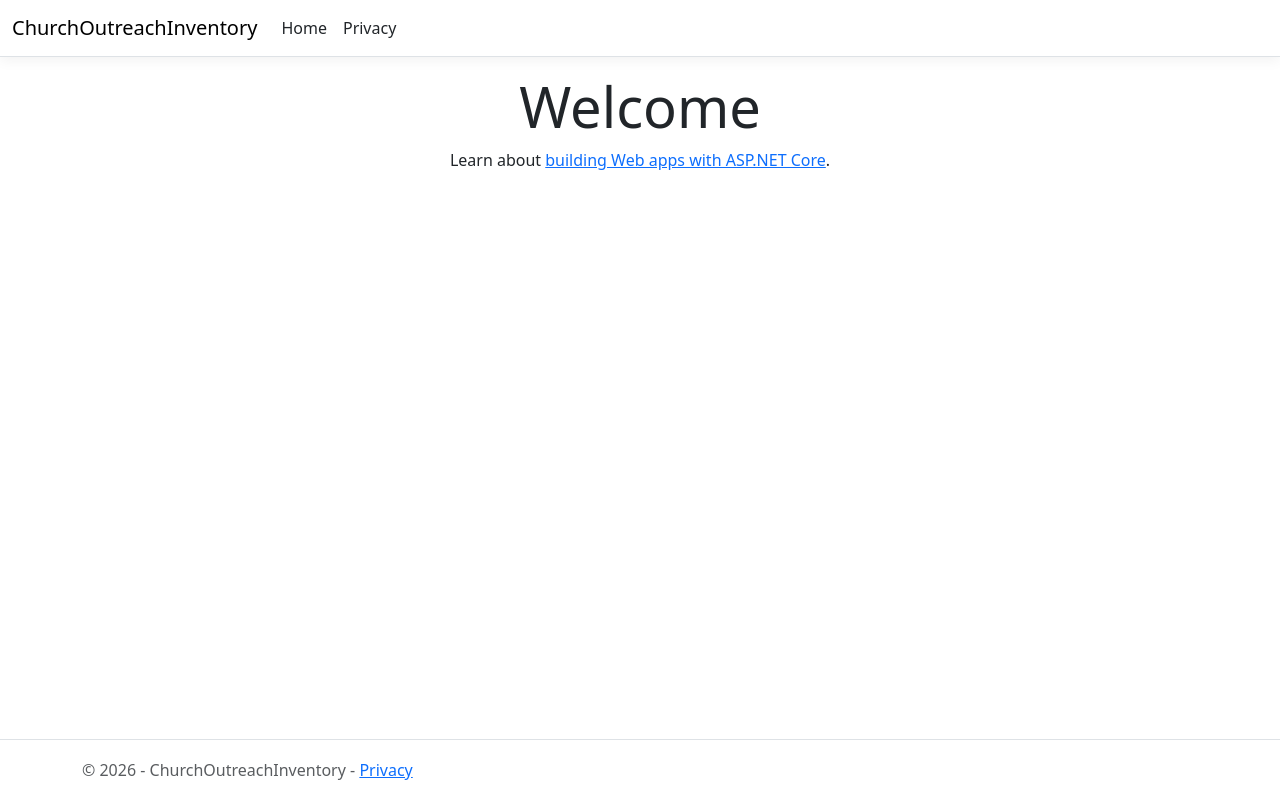
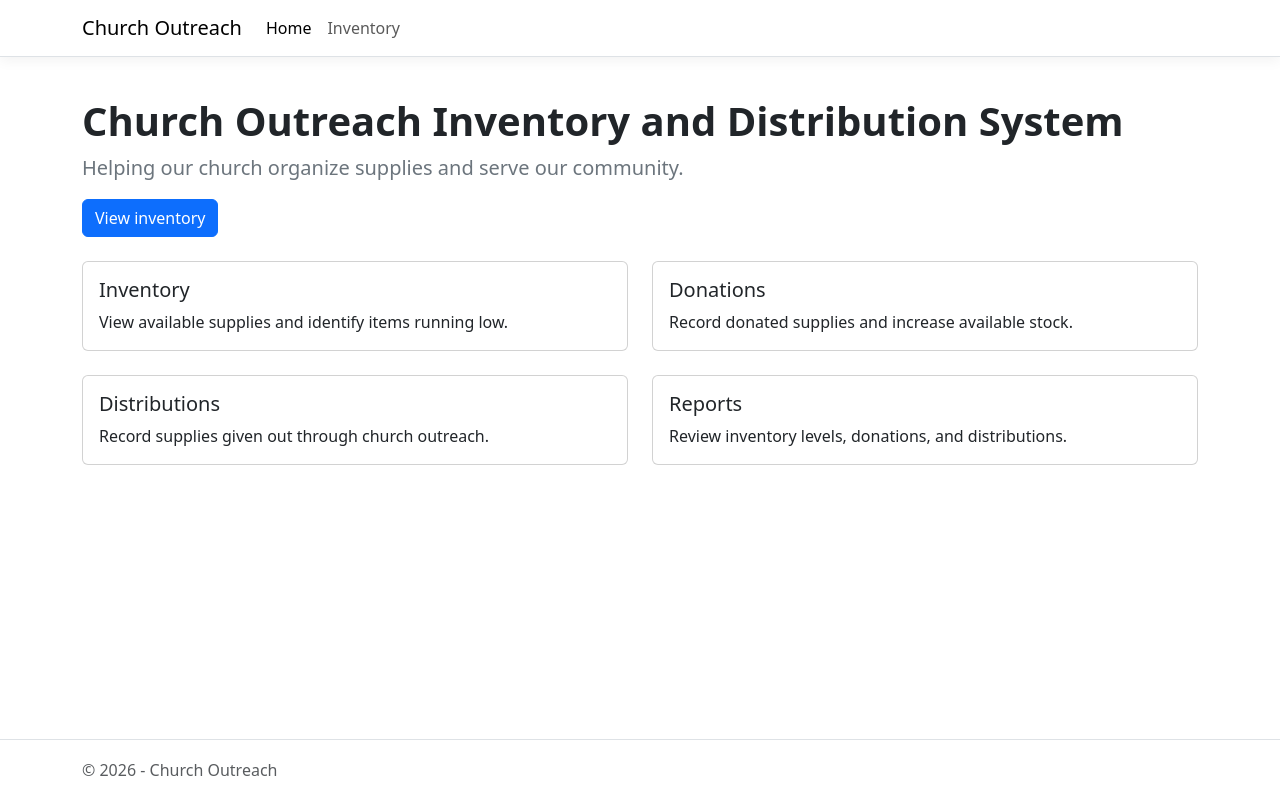
Before and after one commit to devinpuckett4/Senior-Project, an ASP.NET Core app: page / in a window 1280 px wide. Run offline with ASP.NET Core 8, Linux system fonts and the light colour scheme; style sheets or scripts are compiled from the project's sources.

Commit message:
Add home page and inventory navigation

```diff
--- a/ChurchOutreachInventory/Views/Home/Index.cshtml
+++ b/ChurchOutreachInventory/Views/Home/Index.cshtml
@@ -1,8 +1,48 @@
 @{
-    ViewData["Title"] = "Home Page";
+    ViewData["Title"] = "Home";
 }
 
-<div class="text-center">
-    <h1 class="display-4">Welcome</h1>
-    <p>Learn about <a href="https://learn.microsoft.com/aspnet/core">building Web apps with ASP.NET Core</a>.</p>
-</div>
+<section class="py-4">
+    <h1 class="display-6 fw-semibold">Church Outreach Inventory and Distribution System</h1>
+    <p class="lead text-secondary">
+        Helping our church organize supplies and serve our community.
+    </p>
+    <a class="btn btn-primary" asp-controller="Inventory" asp-action="Index">
+        View inventory
+    </a>
+</section>
+
+<section class="row g-4 mb-4" aria-label="System features">
+    <div class="col-md-6">
+        <div class="card h-100">
+            <div class="card-body">
+                <h2 class="h5">Inventory</h2>
+                <p class="card-text">View available supplies and identify items running low.</p>
+            </div>
+        </div>
+    </div>
+    <div class="col-md-6">
+        <div class="card h-100">
+            <div class="card-body">
+                <h2 class="h5">Donations</h2>
+                <p class="card-text">Record donated supplies and increase available stock.</p>
+            </div>
+        </div>
+    </div>
+    <div class="col-md-6">
+        <div class="card h-100">
+            <div class="card-body">
+                <h2 class="h5">Distributions</h2>
+                <p class="card-text">Record supplies given out through church outreach.</p>
+            </div>
+        </div>
+    </div>
+    <div class="col-md-6">
+        <div class="card h-100">
+            <div class="card-body">
+                <h2 class="h5">Reports</h2>
+                <p class="card-text">Review inventory levels, donations, and distributions.</p>
+            </div>
+        </div>
+    </div>
+</section>
--- a/ChurchOutreachInventory/Views/Shared/_Layout.cshtml
+++ b/ChurchOutreachInventory/Views/Shared/_Layout.cshtml
@@ -1,9 +1,13 @@
+@{
+    var currentController = ViewContext.RouteData.Values["controller"]?.ToString();
+}
+
 <!DOCTYPE html>
 <html lang="en">
 <head>
     <meta charset="utf-8" />
     <meta name="viewport" content="width=device-width, initial-scale=1.0" />
-    <title>@ViewData["Title"] - ChurchOutreachInventory</title>
+    <title>@ViewData["Title"] - Church Outreach</title>
     <script type="importmap"></script>
     <link rel="stylesheet" href="~/lib/bootstrap/dist/css/bootstrap.min.css" />
     <link rel="stylesheet" href="~/css/site.css" asp-append-version="true" />
@@ -11,26 +15,38 @@
 </head>
 <body>
     <header>
-        <nav class="navbar navbar-expand-sm navbar-toggleable-sm navbar-light bg-white border-bottom box-shadow mb-3">
-            <div class="container-fluid">
-                <a class="navbar-brand" asp-area="" asp-controller="Home" asp-action="Index">ChurchOutreachInventory</a>
-                <button class="navbar-toggler" type="button" data-bs-toggle="collapse" data-bs-target=".navbar-collapse" aria-controls="navbarSupportedContent"
-                        aria-expanded="false" aria-label="Toggle navigation">
+        <nav class="navbar navbar-expand-sm navbar-light bg-white border-bottom box-shadow mb-3"
+             aria-label="Main navigation">
+            <div class="container">
+                <a class="navbar-brand" asp-controller="Home" asp-action="Index">
+                    Church Outreach
+                </a>
+
+                <button class="navbar-toggler" type="button"
+                        data-bs-toggle="collapse" data-bs-target="#mainNavigation"
+                        aria-controls="mainNavigation" aria-expanded="false"
+                        aria-label="Toggle navigation">
                     <span class="navbar-toggler-icon"></span>
                 </button>
-                <div class="navbar-collapse collapse d-sm-inline-flex justify-content-between">
-                    <ul class="navbar-nav flex-grow-1">
+
+                <div class="collapse navbar-collapse" id="mainNavigation">
+                    <ul class="navbar-nav">
                         <li class="nav-item">
-                            <a class="nav-link text-dark" asp-area="" asp-controller="Home" asp-action="Index">Home</a>
+                            <a class="nav-link @(currentController == "Home" ? "active" : "")"
+                               aria-current="@(currentController == "Home" ? "page" : null)"
+                               asp-controller="Home" asp-action="Index">Home</a>
                         </li>
                         <li class="nav-item">
-                            <a class="nav-link text-dark" asp-area="" asp-controller="Home" asp-action="Privacy">Privacy</a>
+                            <a class="nav-link @(currentController == "Inventory" ? "active" : "")"
+                               aria-current="@(currentController == "Inventory" ? "page" : null)"
+                               asp-controller="Inventory" asp-action="Index">Inventory</a>
                         </li>
                     </ul>
                 </div>
             </div>
         </nav>
     </header>
+
     <div class="container">
         <main role="main" class="pb-3">
             @RenderBody()
@@ -39,9 +55,10 @@
 
     <footer class="border-top footer text-muted">
         <div class="container">
-            &copy; 2026 - ChurchOutreachInventory - <a asp-area="" asp-controller="Home" asp-action="Privacy">Privacy</a>
+            &copy; @DateTime.Now.Year - Church Outreach
         </div>
     </footer>
+
     <script src="~/lib/jquery/dist/jquery.min.js"></script>
     <script src="~/lib/bootstrap/dist/js/bootstrap.bundle.min.js"></script>
     <script src="~/js/site.js" asp-append-version="true"></script>
```
Also changed, not shown: ChurchOutreachInventory/Controllers/InventoryController.cs (added, +11 -0 lines), ChurchOutreachInventory/Views/Inventory/Index.cshtml (added, +10 -0 lines).
